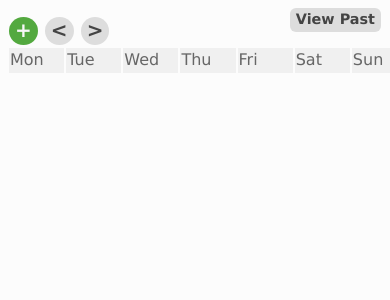
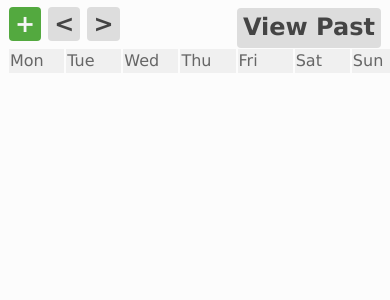
Before and after one commit to Kartones/flask-calendar, a Flask app: template templates/calendar.html in a window 390 px wide. Shown: the top 300 px of the page. Run offline with Flask 2, Linux system fonts and the light colour scheme; the template is opened without the code that fills it, so the values that code supplies are empty.

Commit message:
Size adjustments

```diff
--- a/static/style.css
+++ b/static/style.css
@@ -16,7 +16,7 @@ li {
     color: #444;
     display: inline;
     font-weight: 700;
-    font-size: 1.75em;
+    font-size: 1.5em;
     padding-left: 6px;
     padding-right: 6px;
     min-width: 25%;
@@ -25,7 +25,7 @@ li {
 .header .back-to-current {
     display: inline;
     color: #444;
-    font-size: 1em;
+    font-size: 1.25em;
     font-weight: 700;
 }
 
@@ -39,12 +39,12 @@ li {
 }
 
 .button, .button a {
-    font-size: 1.25em;
+    font-size: 1.3em;
     font-weight: 700;
-    padding: 1px 6px 3px 6px;
+    padding: 3px 6px 3px 6px;
     margin-left: 1px;
     margin-right: 1px;
-    border-radius: 50%;
+    border-radius: 4px;
     text-decoration: none;
 }
 
@@ -77,9 +77,8 @@ li {
 .toggle-past-events {
     color: #444;
     background-color: #DDD;
-    border-radius: 6px;
+    border-radius: 4px;
     float: right;
-    font-size: 90%;
 }
 
 .remove-task {
@@ -98,7 +97,8 @@ li {
 
 .calendar-header {
   padding: 0;
-  margin: 0;
+  margin-top: 3px;
+  margin-bottom: 0;
   display: flex;
   flex-flow: row wrap;
   -webkit-flex-flow: row wrap;
@@ -209,3 +209,29 @@ ul.tasks li a {
     font-weight: 700;
     margin-top: 6px;
 }
+
+@media screen and (max-width:600px) {
+
+.header .current-date {
+    font-size: 1.25em;
+    padding-left: 3px;
+    padding-right: 3px;
+}
+
+.header .back-to-current {
+    font-size: 1em;
+}
+
+.toggle-past-events {
+   font-size: 1em;
+}
+
+.smaller {
+    visibility: hidden;
+}
+
+.button, .button a {
+    font-size: 1.5em;
+}
+
+}
--- a/templates/calendar.html
+++ b/templates/calendar.html
@@ -17,7 +17,7 @@
         </div>
         {% if month != current_month %}
             <div class="back-to-current">
-                ( <a href="/{{ calendar_id }}/">back to current</a> )
+                <a href="/{{ calendar_id }}/">back to current</a>
             </div>
         {% endif %}
         <a id="toggle-past-events" class="button toggle-past-events" href="" onclick="ToggleViewPastTasks();" title="Toggle viewing past events">View Past</a>
```
Also changed, not shown: README.md.
